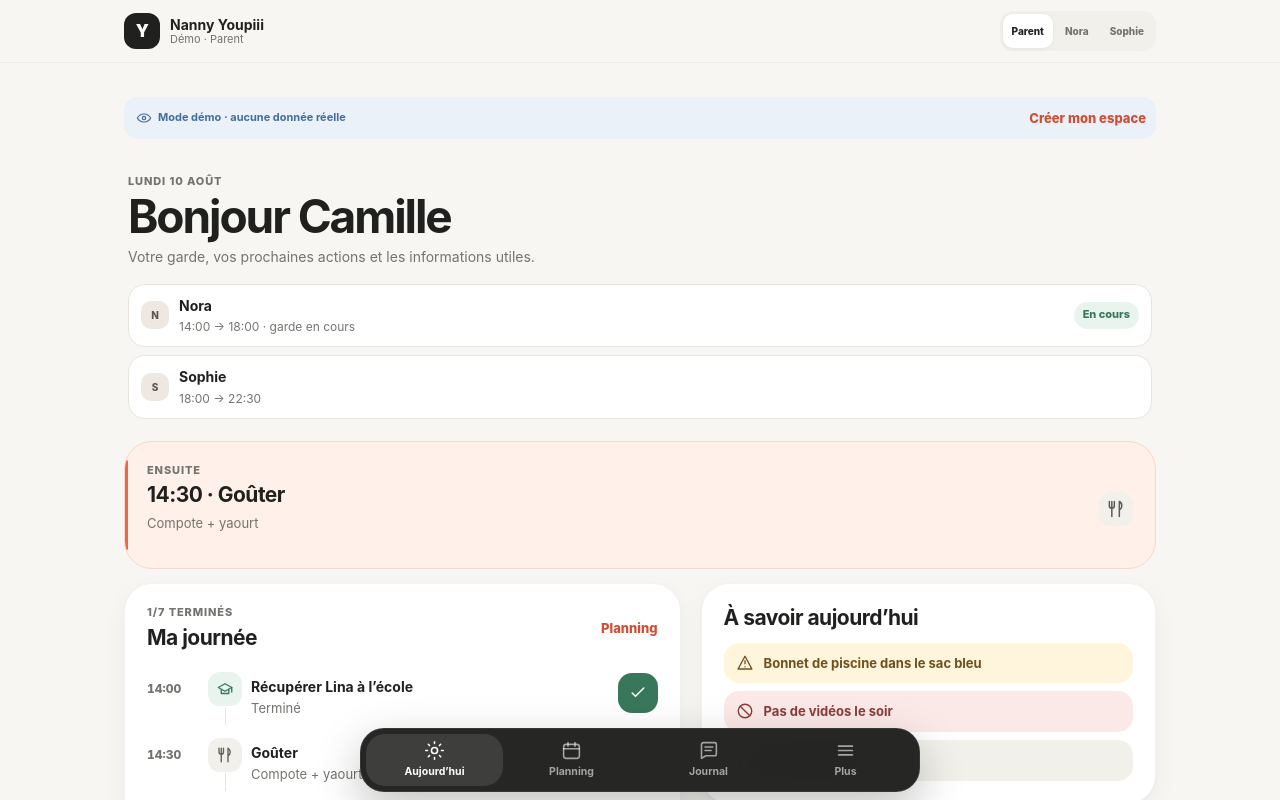
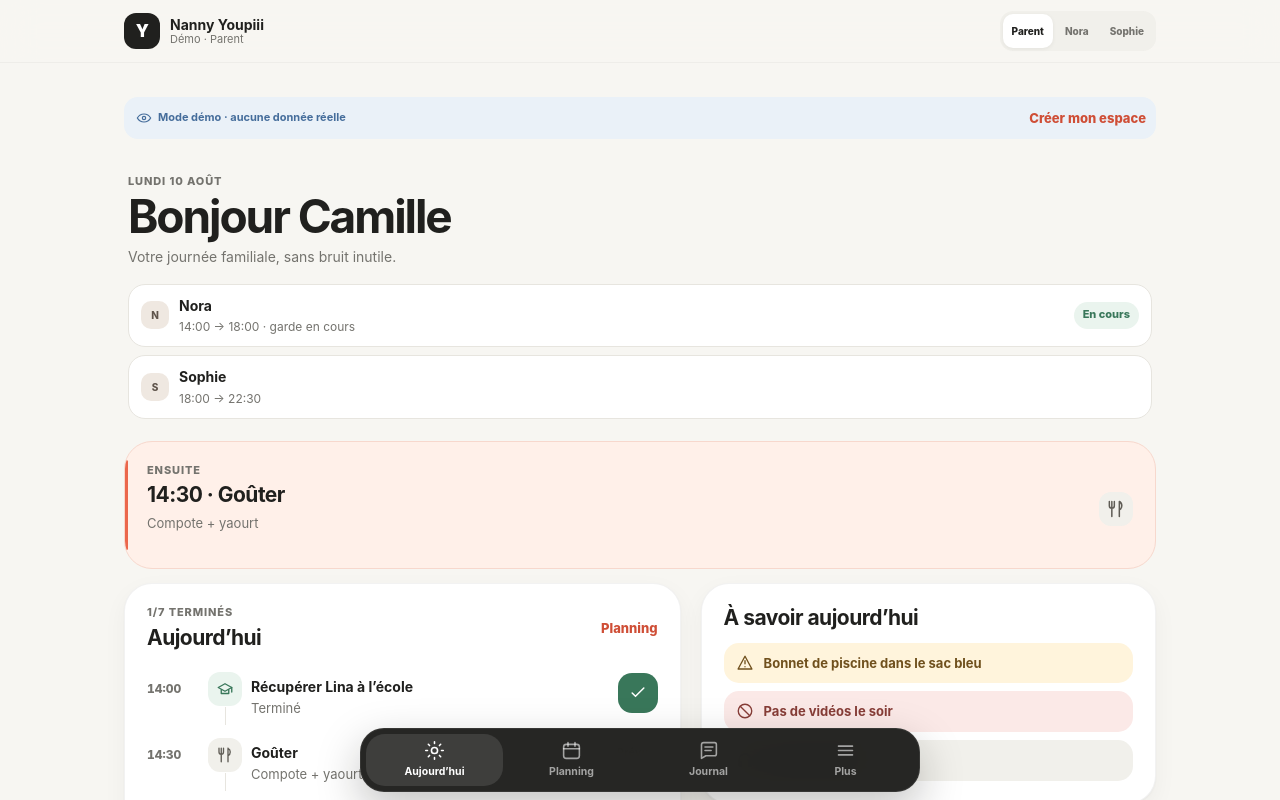
Before and after one commit to soufianemir/Nanny_Youpiii, a Next.js app: page /demo in a window 1280 px wide. Shown: the top 800 px of the page. Built offline with nearby package versions, Linux system fonts and the light colour scheme; no server answers.

Commit message:
V4 — corriger le mode lecture seule de la démo
* v4 hotfix: separate demo read-only mode from caregiver preview

* v4 hotfix: render demo roles read-only without preview semantics

```diff
--- a/app/demo/page.tsx
+++ b/app/demo/page.tsx
@@ -26,8 +26,7 @@ export default async function DemoPage({searchParams}:{searchParams:Promise<Reco
   const caregiver:Caregiver=previewCaregiver||(params.caregiver==="sophie"?"sophie":"nora");
   const viewMembership=role==="parent"?data.parent:caregiver==="sophie"?data.sophie:data.nora;
   const snapshot=role==="parent"?data.parentSnapshot:caregiver==="sophie"?data.sophieSnapshot:data.noraSnapshot;
-  const canPlanning=true;const canJournal=true;
-  const section=normalizeSection(params.section,canPlanning,canJournal);
+  const section=normalizeSection(params.section,true,true);
   const area=normalizeMoreArea(params.section,params.area);
   const selectedDate=sectionDate(section,params.date||data.date,data.date);
   const memberName=(member:Member)=>data.names.get(member.id)||member.label||member.role;
@@ -42,11 +41,10 @@ export default async function DemoPage({searchParams}:{searchParams:Promise<Reco
   };
   const nav=PRIMARY_NAV.map(item=>({id:item.id,label:item.label,icon:item.icon,href:q({section:item.id,date:sectionDate(item.id,selectedDate,data.date)})}));
   const roleSwitch=<div className="v4-demo-switch"><Link className={role==="parent"?"is-active":""} href="/demo?role=parent&section=today">Parent</Link><Link className={role==="nanny"&&caregiver==="nora"?"is-active":""} href="/demo?role=nanny&caregiver=nora&section=today">Nora</Link><Link className={role==="nanny"&&caregiver==="sophie"?"is-active":""} href="/demo?role=nanny&caregiver=sophie&section=today">Sophie</Link></div>;
-  const header=<AppHeader spaceName={data.space.name} context={`Démo · ${role==="parent"?"Parent":memberName(viewMembership)}`} action={roleSwitch}/>;
 
-  return <AppShell header={header} navigation={<BottomNavigation items={nav} activeId={section}/> }>
+  return <AppShell header={<AppHeader spaceName={data.space.name} context={`Démo · ${role==="parent"?"Parent":memberName(viewMembership)}`} action={roleSwitch}/>} navigation={<BottomNavigation items={nav} activeId={section}/> }>
     <div className="v4-demo-banner"><span><Icon name="eye" size={16}/> Mode démo · aucune donnée réelle</span><Link href="/auth/sign-up" className="v4-text-action">Créer mon espace</Link></div>
-    {section==="today"&&<Today spaceId={data.space.id} selectedDate={data.date} snapshot={snapshot} memberName={memberName} actualMembership={viewMembership} viewMembership={viewMembership} parent={role==="parent"} preview={true} q={q} fullTeam={data.team} userFirstName={role==="parent"?"Camille":""} canActProgram={false} canActTasks={false} timezone={data.space.timezone}/>}
+    {section==="today"&&<Today spaceId={data.space.id} selectedDate={data.date} snapshot={snapshot} memberName={memberName} actualMembership={viewMembership} viewMembership={viewMembership} parent={role==="parent"} preview={false} readOnly q={q} fullTeam={data.team} userFirstName={role==="parent"?"Camille":""} canActProgram={false} canActTasks={false} timezone={data.space.timezone}/>}
     {section==="planning"&&<Planning spaceId={data.space.id} selectedDate={data.date} snapshot={snapshot} caregivers={role==="parent"?[data.nora,data.sophie]:[viewMembership]} children={snapshot.children} routines={data.routines} memberName={memberName} canEditProgram={false} canEditTasks={false} canActProgram={false} canActTasks={false} q={q} timezone={data.space.timezone}/>}
     {section==="journal"&&<Journal spaceId={data.space.id} selectedDate={data.date} snapshot={snapshot} team={data.team} memberName={memberName} canAdd={false} q={q}/>}
     {section==="more"&&area==="home"&&<MoreHub q={q} parent={role==="parent"} canChildren={role==="parent"} canTeam={role==="parent"} canShopping={role==="parent"||caregiver==="nora"} canCash={role==="parent"||caregiver==="nora"} canRules={role==="parent"}/>}
--- a/components/app/today.tsx
+++ b/components/app/today.tsx
@@ -26,7 +26,7 @@ function TimelineAction({row,spaceId,enabled}:{row:TimelineRow;spaceId:string;en
   return <form action={updateTaskStatusAction}><input type="hidden" name="spaceId" value={spaceId}/><input type="hidden" name="taskId" value={row.id}/><input type="hidden" name="status" value="DONE"/><button className="v4-check-button" aria-label={`Marquer ${row.title} comme terminé`}><Icon name="check"/></button></form>;
 }
 
-export function Today({spaceId,selectedDate,snapshot,memberName,viewMembership,parent,preview,q,fullTeam,userFirstName,canActProgram,canActTasks,timezone}:{spaceId:string;selectedDate:string;snapshot:Snapshot;memberName:(member:Member)=>string;actualMembership:Member;viewMembership:Member;parent:boolean;preview:boolean;q:Query;fullTeam:Member[];userFirstName:string;canActProgram:boolean;canActTasks:boolean;timezone:string}){
+export function Today({spaceId,selectedDate,snapshot,memberName,viewMembership,parent,preview,readOnly=false,q,fullTeam,userFirstName,canActProgram,canActTasks,timezone}:{spaceId:string;selectedDate:string;snapshot:Snapshot;memberName:(member:Member)=>string;actualMembership:Member;viewMembership:Member;parent:boolean;preview:boolean;readOnly?:boolean;q:Query;fullTeam:Member[];userFirstName:string;canActProgram:boolean;canActTasks:boolean;timezone:string}){
   const rows=timeline(snapshot);
   const important=snapshot.instructions.filter(item=>item.kind==="IMPORTANT"||item.kind==="FORBIDDEN"||item.kind==="ALLOWED");
   const activeShift=snapshot.shifts.find(item=>item.status==="ACTIVE")||snapshot.shifts.find(item=>item.status==="PLANNED")||snapshot.shifts[0];
@@ -35,19 +35,18 @@ export function Today({spaceId,selectedDate,snapshot,memberName,viewMembership,p
   const recentNote=snapshot.notes[0];
   const recentAuthor=recentNote?fullTeam.find(member=>member.id===recentNote.memberId):undefined;
   const isToday=selectedDate===today(timezone);
-  const canInteract=!preview&&isToday;
-  const greeting=parent&&!preview?(userFirstName?`Bonjour ${userFirstName}`:"Bonjour"):`Bonjour ${memberName(viewMembership)}`;
+  const canInteract=!preview&&!readOnly&&isToday;
+  const parentView=parent&&!preview;
+  const greeting=parentView?(userFirstName?`Bonjour ${userFirstName}`:"Bonjour"):`Bonjour ${memberName(viewMembership)}`;
 
   return <div className="v4-stack">
-    <div className="v4-today-hero"><span className="v4-eyebrow">{dateLabel(selectedDate)}</span><h1>{greeting}</h1><p>{parent&&!preview?"Votre journée familiale, sans bruit inutile.":"Votre garde, vos prochaines actions et les informations utiles."}</p>{snapshot.shifts.length>0&&<div className="v4-shift-strip">{snapshot.shifts.map(shift=>{const member=shiftMember(shift.memberId);return <div className="v4-shift-row" key={shift.id}><Avatar name={memberName(member)} size="sm"/><span className="v4-row-copy"><strong>{memberName(member)}</strong><small>{shift.plannedStart} → {shift.plannedEnd}{shift.status==="ACTIVE"?" · garde en cours":""}</small></span>{shift.status==="ACTIVE"&&<StatusBadge tone="success">En cours</StatusBadge>}</div>})}</div>}</div>
-
+    <div className="v4-today-hero"><span className="v4-eyebrow">{dateLabel(selectedDate)}</span><h1>{greeting}</h1><p>{parentView?"Votre journée familiale, sans bruit inutile.":"Votre garde, vos prochaines actions et les informations utiles."}</p>{snapshot.shifts.length>0&&<div className="v4-shift-strip">{snapshot.shifts.map(shift=>{const member=shiftMember(shift.memberId);return <div className="v4-shift-row" key={shift.id}><Avatar name={memberName(member)} size="sm"/><span className="v4-row-copy"><strong>{memberName(member)}</strong><small>{shift.plannedStart} → {shift.plannedEnd}{shift.status==="ACTIVE"?" · garde en cours":""}</small></span>{shift.status==="ACTIVE"&&<StatusBadge tone="success">En cours</StatusBadge>}</div>})}</div>}</div>
     {next&&<Card className="v4-now-card" tone="brand"><span className="v4-eyebrow">Ensuite</span><div className="v4-section-header v4-next-heading"><div><h2>{next.time?`${next.time} · `:""}{next.title}</h2><small className="muted">{next.subtitle}</small></div><span className="v4-timeline-icon"><Icon name={next.icon}/></span></div></Card>}
-
-    <div className="v4-grid-2"><div className="v4-stack"><Card><SectionHeader title={parent&&!preview?"Aujourd’hui":"Ma journée"} eyebrow={rows.length?`${rows.filter(row=>row.status==="DONE").length}/${rows.length} terminé${rows.length>1?"s":""}`:undefined} action={<Link className="v4-text-action" href={q({section:"planning"})}>Planning</Link>}/>{rows.length?<div className="v4-timeline">{rows.map(row=><div key={`${row.kind}-${row.id}`} className={`v4-timeline-item ${row.status==="DONE"?"is-done":""}`}><time className="v4-timeline-time">{row.time||"—"}</time><span className="v4-timeline-rail"><span className="v4-timeline-icon"><Icon name={row.icon} size={18}/></span></span><span className="v4-timeline-copy"><strong>{row.title}</strong><small>{row.status==="DONE"?"Terminé":row.subtitle}</small></span><span className="v4-timeline-action"><TimelineAction row={row} spaceId={spaceId} enabled={canInteract&&(row.kind==="program"?canActProgram:canActTasks)}/></span></div>)}</div>:<EmptyState title="Rien de prévu aujourd’hui" description="Profitez d’une journée tranquille."/>}</Card></div>
+    <div className="v4-grid-2"><div className="v4-stack"><Card><SectionHeader title={parentView?"Aujourd’hui":"Ma journée"} eyebrow={rows.length?`${rows.filter(row=>row.status==="DONE").length}/${rows.length} terminé${rows.length>1?"s":""}`:undefined} action={<Link className="v4-text-action" href={q({section:"planning"})}>Planning</Link>}/>{rows.length?<div className="v4-timeline">{rows.map(row=><div key={`${row.kind}-${row.id}`} className={`v4-timeline-item ${row.status==="DONE"?"is-done":""}`}><time className="v4-timeline-time">{row.time||"—"}</time><span className="v4-timeline-rail"><span className="v4-timeline-icon"><Icon name={row.icon} size={18}/></span></span><span className="v4-timeline-copy"><strong>{row.title}</strong><small>{row.status==="DONE"?"Terminé":row.subtitle}</small></span><span className="v4-timeline-action"><TimelineAction row={row} spaceId={spaceId} enabled={canInteract&&(row.kind==="program"?canActProgram:canActTasks)}/></span></div>)}</div>:<EmptyState title="Rien de prévu aujourd’hui" description="Profitez d’une journée tranquille."/>}</Card></div>
       <div className="v4-stack">{important.length>0&&<Card><SectionHeader title="À savoir aujourd’hui"/><div className="v4-instruction-list">{important.map(item=><div key={item.id} className={`v4-instruction ${item.kind==="FORBIDDEN"?"danger":item.kind==="IMPORTANT"?"warning":""}`}><Icon name={item.kind==="FORBIDDEN"?"ban":item.kind==="IMPORTANT"?"alert":"headphones"} size={18}/><span>{item.text}</span></div>)}</div></Card>}
       {recentNote&&<Card><SectionHeader title="Journal récent" action={<Link href={q({section:"journal"})} className="v4-text-action">Tout voir</Link>}/><div className="v4-list-row"><span className="v4-row-icon"><Icon name="journal"/></span><span className="v4-row-copy"><strong>{recentNote.value}</strong><small>{recentNote.comment||"Moment ajouté au journal"}{recentAuthor?` · ${memberName(recentAuthor)}`:""}</small></span></div></Card>}
       {snapshot.handovers.length>0&&<Card><SectionHeader title="Transmission" eyebrow="Relais"/><div className="v4-stack">{snapshot.handovers.slice(0,3).map(handover=><div className="v4-list-row" key={handover.id}><span className="v4-row-icon"><Icon name="handover"/></span><span className="v4-row-copy"><strong>À transmettre</strong><small>{handover.text}</small></span></div>)}</div><Link href={q({section:"journal"})} className="v4-text-action">Voir le journal</Link></Card>}
-      {!preview&&!parent&&isToday&&activeShift&&<Card tone={activeShift.status==="ACTIVE"?"brand":"default"}><SectionHeader title="Ma garde" eyebrow={`${activeShift.plannedStart} → ${activeShift.plannedEnd}`}/>{activeShift.status==="PLANNED"?<form action={startShiftAction}><input type="hidden" name="spaceId" value={spaceId}/><input type="hidden" name="shiftId" value={activeShift.id}/><button className="btn brandbtn full">Commencer la garde</button></form>:activeShift.status==="ACTIVE"?<form action={endShiftAction} className="v4-form"><input type="hidden" name="spaceId" value={spaceId}/><input type="hidden" name="shiftId" value={activeShift.id}/><div className="v4-field"><label htmlFor={`handover-${activeShift.id}`}>Transmission de fin de garde</label><textarea id={`handover-${activeShift.id}`} name="handover" placeholder="Goûter OK, un peu fatiguée, sac prêt…"/></div><button className="btn primary full">Terminer et transmettre</button></form>:<StatusBadge tone="success">Garde terminée</StatusBadge>}</Card>}</div>
+      {!preview&&!readOnly&&!parent&&isToday&&activeShift&&<Card tone={activeShift.status==="ACTIVE"?"brand":"default"}><SectionHeader title="Ma garde" eyebrow={`${activeShift.plannedStart} → ${activeShift.plannedEnd}`}/>{activeShift.status==="PLANNED"?<form action={startShiftAction}><input type="hidden" name="spaceId" value={spaceId}/><input type="hidden" name="shiftId" value={activeShift.id}/><button className="btn brandbtn full">Commencer la garde</button></form>:activeShift.status==="ACTIVE"?<form action={endShiftAction} className="v4-form"><input type="hidden" name="spaceId" value={spaceId}/><input type="hidden" name="shiftId" value={activeShift.id}/><div className="v4-field"><label htmlFor={`handover-${activeShift.id}`}>Transmission de fin de garde</label><textarea id={`handover-${activeShift.id}`} name="handover" placeholder="Goûter OK, un peu fatiguée, sac prêt…"/></div><button className="btn primary full">Terminer et transmettre</button></form>:<StatusBadge tone="success">Garde terminée</StatusBadge>}</Card>}</div>
     </div>
   </div>;
 }
```
